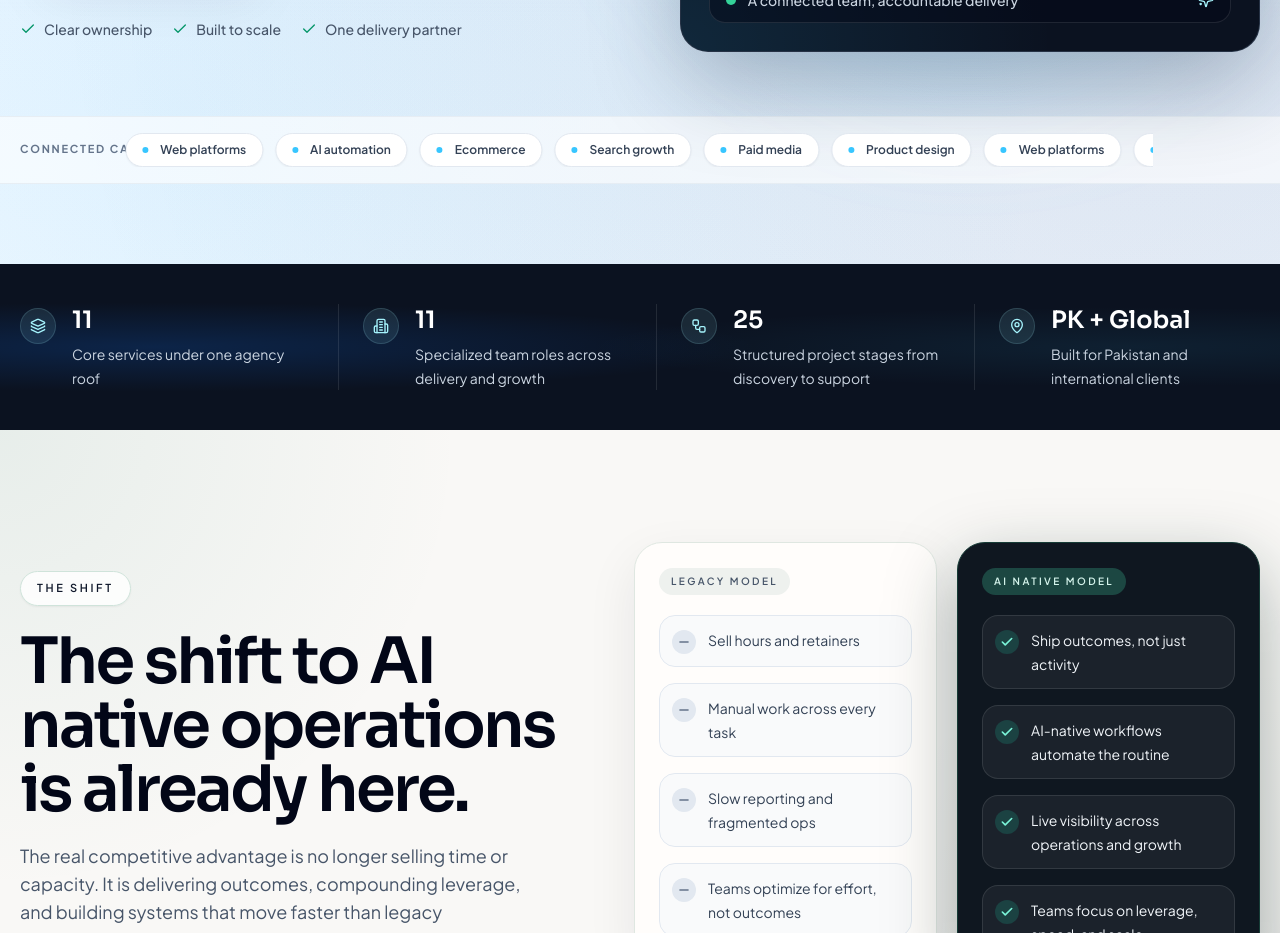
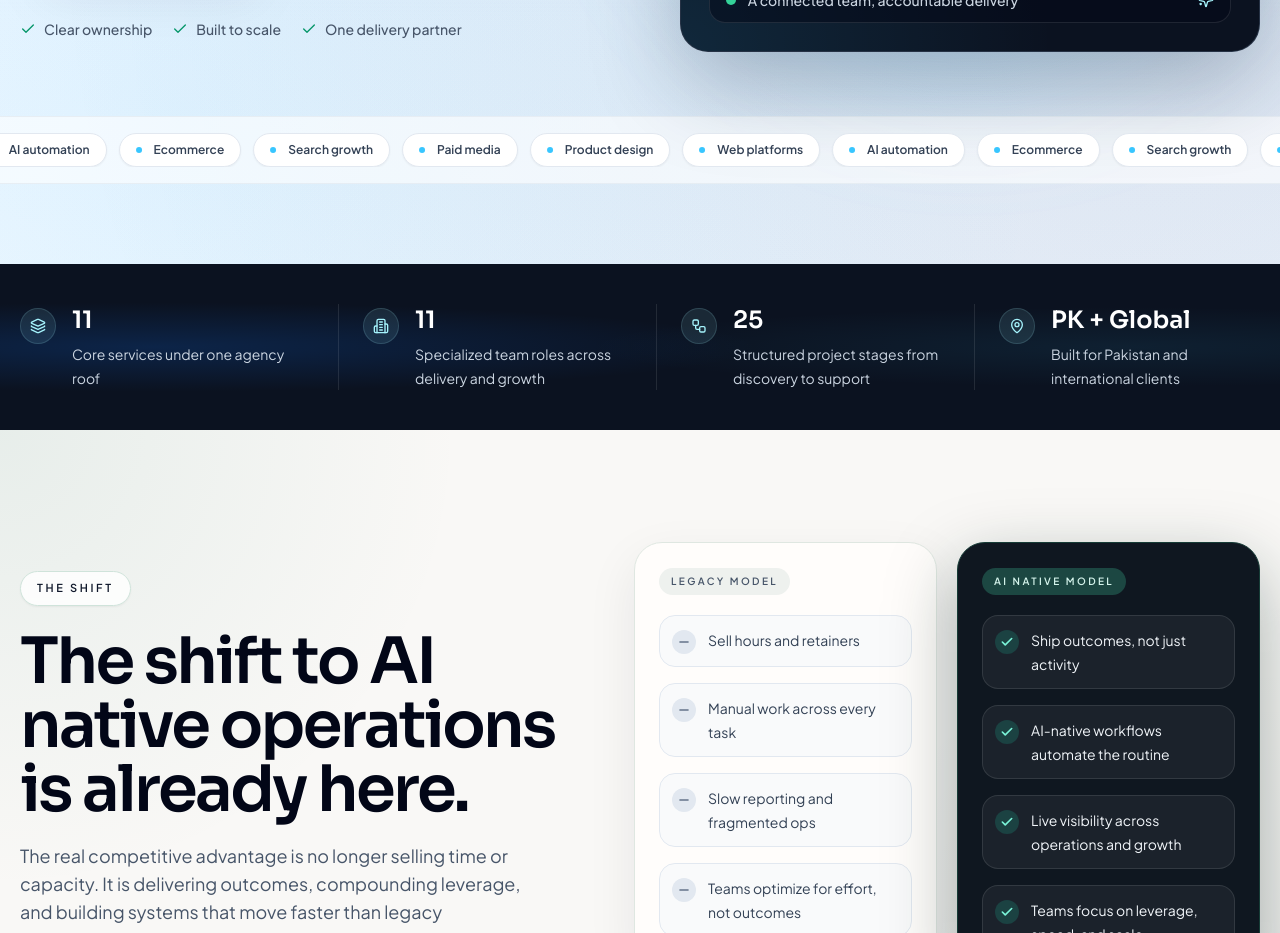
Before and after one commit to mawaisawan2008/test-zepra, a Next.js app: page / in a window 1280 px wide. Shown: the part 800-1733 px from the top of the page. Built offline with nearby package versions, Linux system fonts and the light colour scheme.

Commit message:
Updated changes

```diff
--- a/app/globals.css
+++ b/app/globals.css
@@ -145,7 +145,6 @@
   }
 
   .capability-marquee-track {
-    width: max-content;
     animation: capability-scroll 32s linear infinite;
   }
 
@@ -167,7 +166,7 @@
 
   @keyframes capability-scroll {
     to {
-      transform: translateX(calc(-50% - 0.375rem));
+      transform: translateX(-33.333333%);
     }
   }
 
--- a/components/sections/home-hero.jsx
+++ b/components/sections/home-hero.jsx
@@ -148,17 +148,18 @@ export function HomeHero() {
         </div>
       </div>
 
-      <div className="capability-marquee mt-14 border-y border-slate-200/70 bg-white/60 py-4 sm:mt-16">
-        <div className="container">
-          <div className="flex flex-col gap-3 sm:flex-row sm:items-center sm:gap-7">
-            <span className="shrink-0 text-[11px] font-bold uppercase tracking-[0.16em] text-slate-500">
-              Connected capabilities
-            </span>
-            <div className="capability-marquee-track flex min-w-0 items-center gap-3 overflow-hidden">
-              {[...capabilities, ...capabilities].map((capability, index) => (
+      <div className="capability-marquee mt-14 w-full border-y border-slate-200/70 bg-white/60 py-4 sm:mt-16">
+        <div className="w-full overflow-hidden">
+          <div className="capability-marquee-track flex w-max items-center">
+            {[0, 1, 2].map((copy) => (
+              <div
+                key={copy}
+                aria-hidden={copy > 0 ? "true" : undefined}
+                className="flex shrink-0 items-center gap-3 pr-3"
+              >
+                {capabilities.map((capability) => (
                   <span
-                  key={`${capability}-${index}`}
-                  aria-hidden={index >= capabilities.length ? "true" : undefined}
+                    key={`${copy}-${capability}`}
                     className="inline-flex shrink-0 items-center gap-3 rounded-full border border-slate-200 bg-white px-4 py-2 text-xs font-semibold text-slate-700 shadow-sm"
                   >
                     <span className="h-1.5 w-1.5 rounded-full bg-brand-cyan" />
@@ -166,6 +167,7 @@ export function HomeHero() {
                   </span>
                 ))}
               </div>
+            ))}
           </div>
         </div>
       </div>
```
Lines whose indentation alone changed are shown as unchanged.
